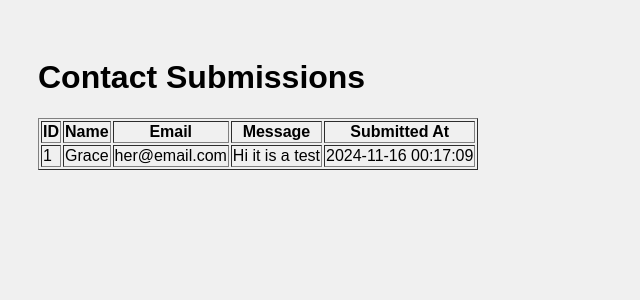
After one commit to Uranz/flask, a Flask app: page /admin in a window 1280 px wide. The commit adds this page. Shown: the top 300 px of the page, without its empty margins (0-640 px from the left). Run offline with Flask 3, Linux system fonts and the light colour scheme; data comes from the database, SQL or seed files in the repository; both versions use the stored data as it was after the commit; some libraries are stand-ins or nearby versions.

Commit message:
added contacts

```diff
--- a/main.py
+++ b/main.py
@@ -142,6 +142,39 @@ def register():
 
     return render_template('register.html')
 
+@app.route('/submit_contact', methods=['POST'])
+def submit_contact():
+    # Retrieve form data
+    name = request.form.get('name')
+    email = request.form.get('email')
+    message = request.form.get('message')
+
+    # Insert data into the contacts table
+    conn = sqlite3.connect('titanic.sqlite' , check_same_thread=False)
+    cursor = conn.cursor()
+    cursor.execute('''
+        INSERT INTO contacts (name, email, message)
+        VALUES (?, ?, ?)
+    ''', (name, email, message))
+    conn.commit()
+    conn.close()
+
+    # Redirect to the admin page
+    return redirect('/admin')
+
+# Route to display admin page
+@app.route('/admin')
+def admin():
+    # Retrieve all contact records
+    conn = sqlite3.connect('titanic.sqlite', check_same_thread=False)
+    cursor = conn.cursor()
+    cursor.execute('SELECT * FROM contacts')
+    contacts = cursor.fetchall()
+    conn.close()
+
+    # Render the admin page with contact data
+    return render_template('admin.html', contacts=contacts)
+
 # Route for login
 @app.route('/login', methods=['GET', 'POST'])
 def login():
--- /dev/null
+++ b/templates/admin.html
@@ -0,0 +1,28 @@
+<!DOCTYPE html>
+<html>
+<head>
+    <title>Admin Page</title>
+    <link rel="stylesheet" type="text/css" href="{{ url_for('static', filename='style.css') }}">
+</head>
+<body>
+    <h1>Contact Submissions</h1>
+    <table border="1">
+        <tr>
+            <th>ID</th>
+            <th>Name</th>
+            <th>Email</th>
+            <th>Message</th>
+            <th>Submitted At</th>
+        </tr>
+        {% for contact in contacts %}
+        <tr>
+            <td>{{ contact[0] }}</td>
+            <td>{{ contact[1] }}</td>
+            <td>{{ contact[2] }}</td>
+            <td>{{ contact[3] }}</td>
+            <td>{{ contact[4] }}</td>
+        </tr>
+        {% endfor %}
+    </table>
+</body>
+</html>
```
Also changed, not shown: templates/about.html (+6 -12 lines), users.py (+18 -0 lines), titanic.sqlite, 1 other file.
